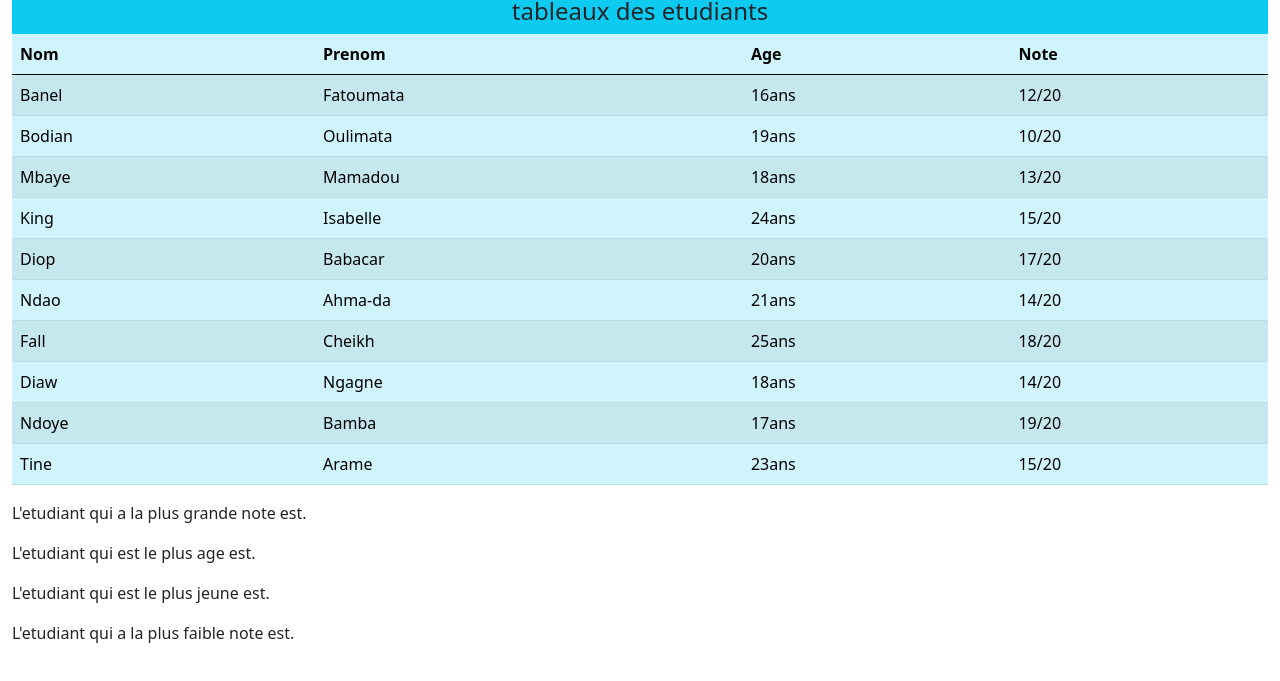
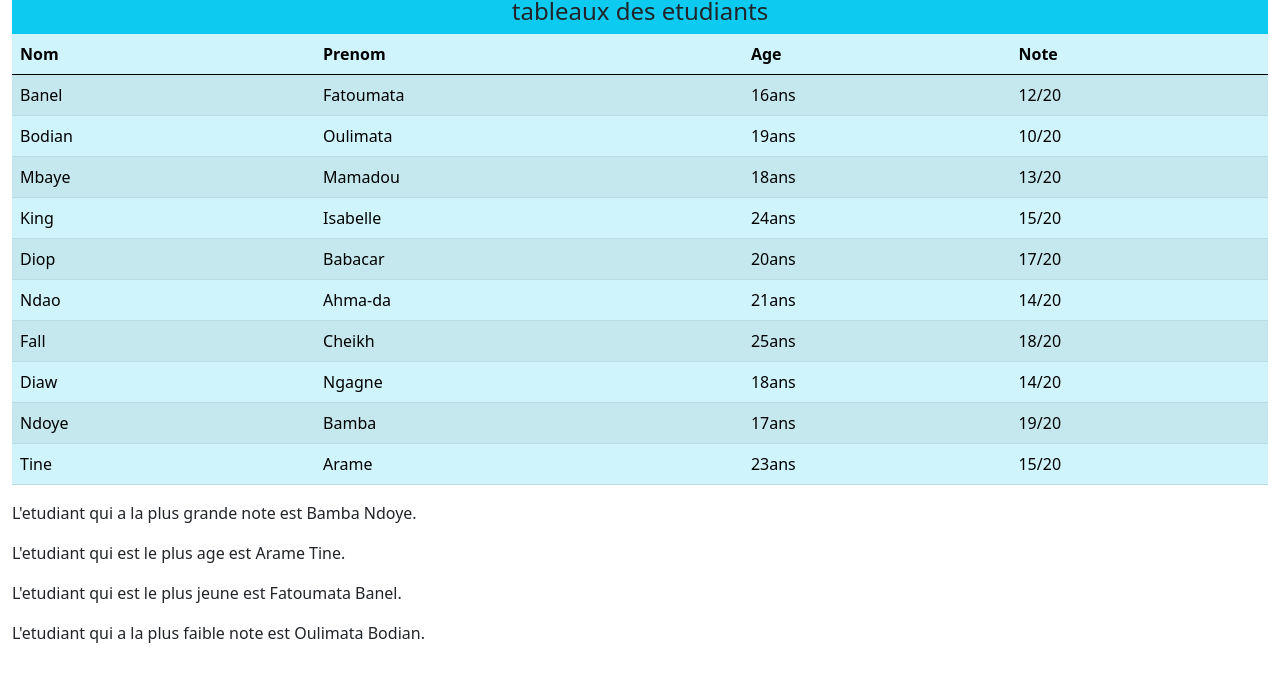
Before and after one commit to miss-ndeya/EXERCICE2ATELIER, a plain HTML site: page index.html in a window 1280 px wide. Shown: the part 81-762 px from the top of the page. Drawn offline with nearby package versions, Linux system fonts and the light colour scheme.

Commit message:
ajout de quelques paragraphe

```diff
--- a/index.html
+++ b/index.html
@@ -28,10 +28,10 @@
                   </table>
             </div>
             <div class="col-12">
-              <p>L'etudiant qui a la plus grande note est<span id="grandeNote"></span>.</p>
-              <p>L'etudiant qui est le plus age est<span id="age"></span>.</p>
-              <p>L'etudiant qui est le plus jeune est<span id="jeune"></span>.</p>
-              <p>L'etudiant qui a la plus faible note est<span id="faibleNote"></span>.</p>
+              <p>L'etudiant qui a la plus grande note est <span id="grandeNote">Bamba Ndoye</span>.</p>
+              <p>L'etudiant qui est le plus age est <span id="age">Arame Tine</span>.</p>
+              <p>L'etudiant qui est le plus jeune est <span id="jeune">Fatoumata Banel</span>.</p>
+              <p>L'etudiant qui a la plus faible note est <span id="faibleNote">Oulimata Bodian</span>.</p>
               <p id="filter"></p>
             </div>
         </div>
```
